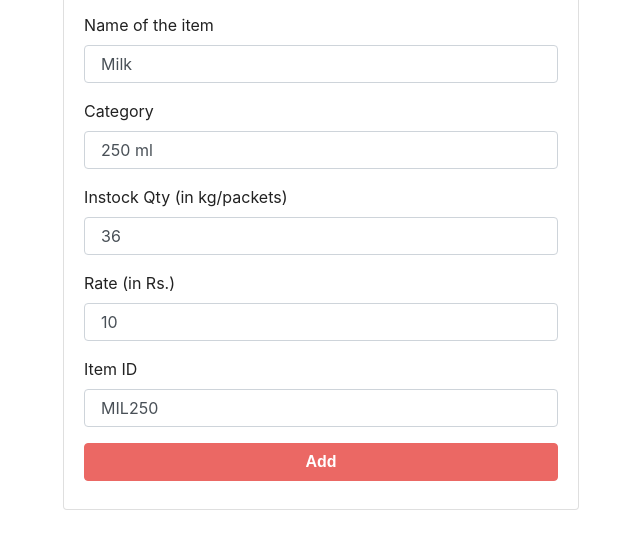
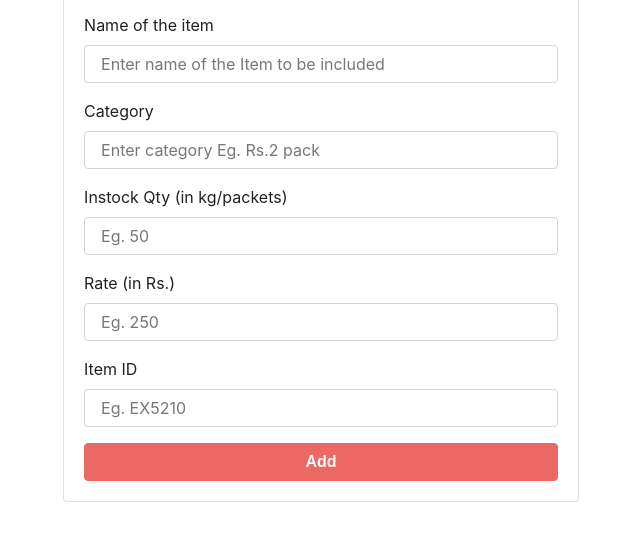
Before and after one commit to ArvinthC3000/iPredict-UD, a plain HTML site: page scr/pages/addPage.html in a window 1280 px wide. Shown: the part 116-662 px from the top of the page, without its empty margins (319-959 px from the left). Drawn offline with nearby package versions, Linux system fonts and the light colour scheme; a web font is replaced by a local one.

Commit message:
form to div

```diff
--- a/scr/pages/addPage.html
+++ b/scr/pages/addPage.html
@@ -13,7 +13,7 @@
 
               <div class="card card-body">
                 <h1 class="text-center mb-3"><i class="fas fa-sign-in-alt"></i>  Item</h1>
-                <form action="/users/login" method="POST">
+                <div>
                     <div class="form-group">
                       <label for="itemName">Name of the item</label>
                       <input
@@ -22,7 +22,7 @@
                         name="itemName"
                         class="form-control"
                         placeholder="Enter name of the Item to be included"
-                        value="Milk"
+                        value=""
                       />
                     </div>
                     <div class="form-group">
@@ -33,7 +33,7 @@
                         name="category"
                         class="form-control"
                         placeholder="Enter category Eg. Rs.2 pack"
-                        value="250 ml"
+                        value=""
                       />
                     </div>
                   <div class="form-group">
@@ -44,7 +44,7 @@
                       name="qty"
                       class="form-control"
                       placeholder="Eg. 50"
-                      value="36"
+                      value=""
                     />
                   </div>
                   <div class="form-group">
@@ -55,7 +55,7 @@
                       name="rate"
                       class="form-control"
                       placeholder="Eg. 250"
-                      value="10"
+                      value=""
                     />
                   </div>
                   <div class="form-group">
@@ -66,11 +66,13 @@
                       name="itemID"
                       class="form-control"
                       placeholder="Eg. EX5210"
-                      value="MIL250"
+                      value=""
                     />
                   </div>
-                  <a href="#" id="add" class="btn btn-primary btn-block mb-2">Add</a>
-                </form>
+                  <button id="add" type="submit" class="btn btn-primary btn-block">
+                    Add
+                  </button>
+                </div>
               </div>
             </div>
           </div>
```
